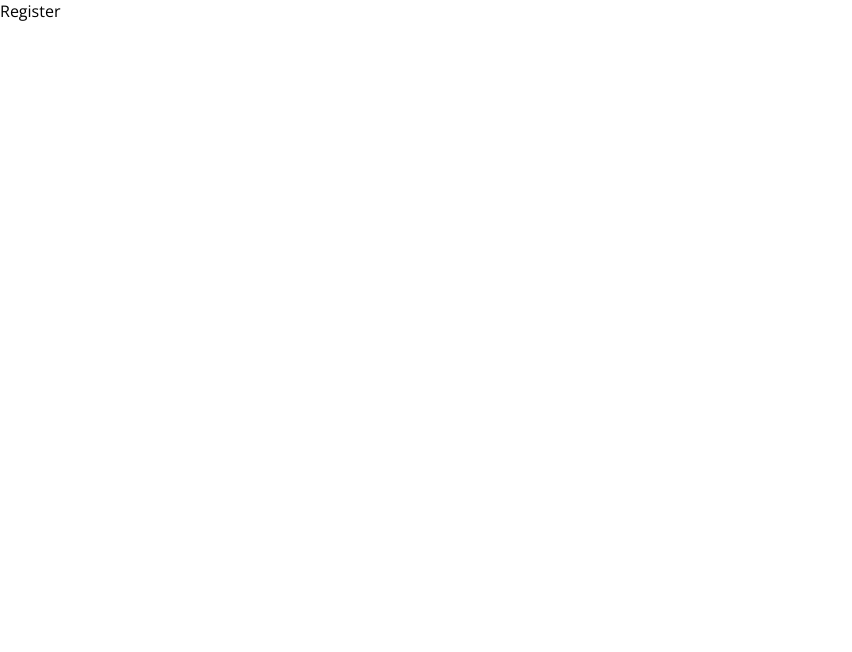
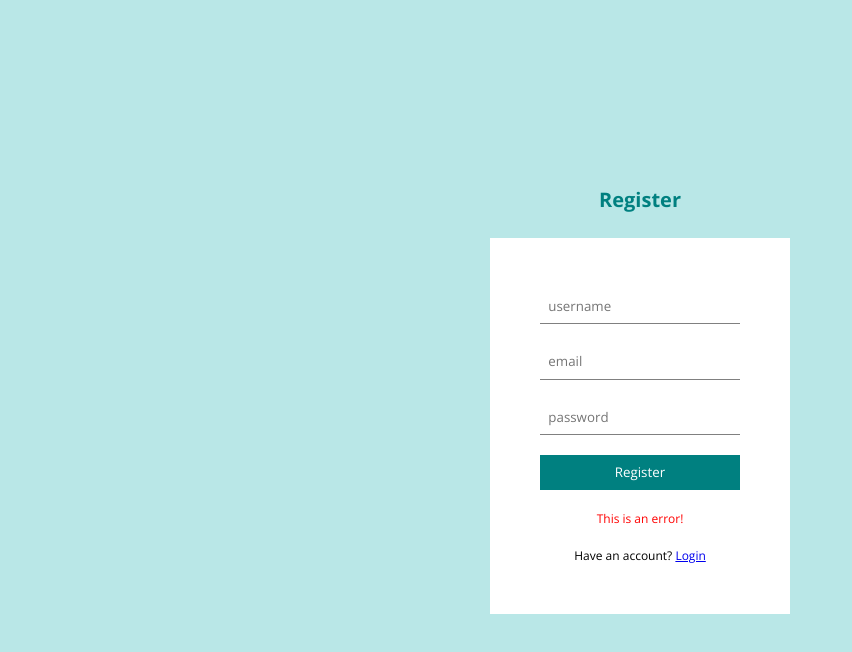
Before and after one commit to habibullahturkmen/full-stack-blog-client, a React (Create React App) app: page /register in a window 1280 px wide. Shown: the top 652 px of the page, without its empty margins (0-852 px from the left). Built offline with nearby package versions, Linux system fonts and the light colour scheme.

Commit message:
register page initial ui and login page ui updated

```diff
--- a/src/pages/Login.jsx
+++ b/src/pages/Login.jsx
@@ -6,8 +6,8 @@
         <div className="auth">
             <h1>Login</h1>
             <form>
-                <input type="text" placeholder="username" />
-                <input type="password" placeholder="password" />
+                <input required type="text" placeholder="username" />
+                <input required type="password" placeholder="password" />
                 <button type="submit">Login</button>
                 <p>This is an error!</p>
                 <span>Don't have an account? <Link to="/register">Register</Link></span>
--- a/src/pages/Register.jsx
+++ b/src/pages/Register.jsx
@@ -1,9 +1,18 @@
 import React from "react";
+import {Link} from "react-router-dom";
 
 const Register = () => {
     return (
-        <div>
-            Register
+        <div className="auth">
+            <h1>Register</h1>
+            <form>
+                <input required type="text" placeholder="username" />
+                <input required type="email" placeholder="email" />
+                <input required type="password" placeholder="password" />
+                <button type="submit">Register</button>
+                <p>This is an error!</p>
+                <span>Have an account? <Link to="/login">Login</Link></span>
+            </form>
         </div>
     );
 }
```
